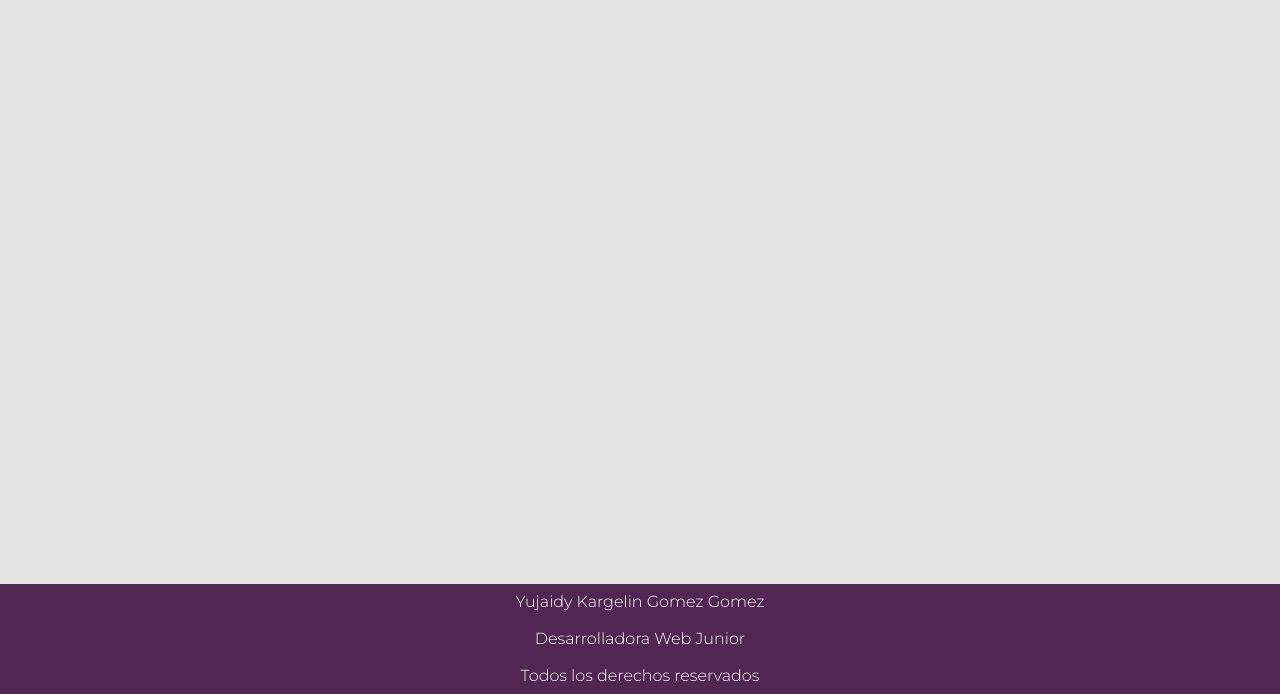
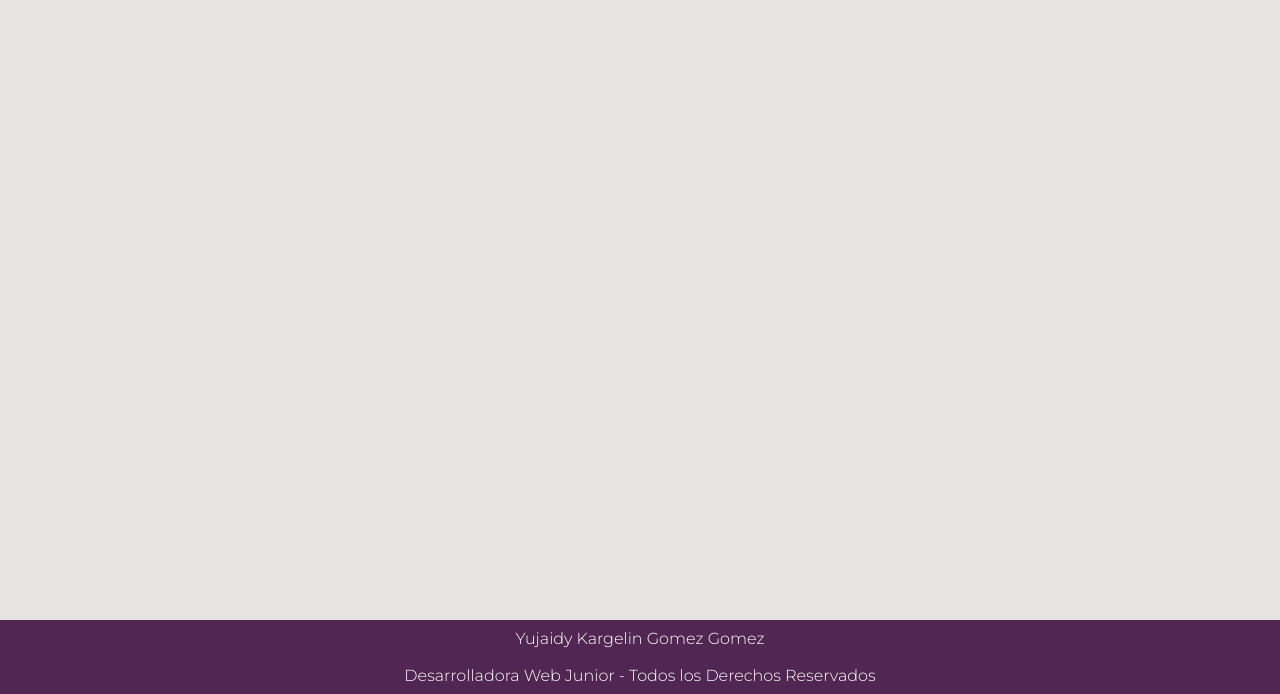
Before and after one commit to karge96/Store-Front, a plain HTML site: page index.html in a window 1280 px wide. Shown: the part 106-800 px from the top of the page. Drawn offline with nearby package versions, Linux system fonts and the light colour scheme.

Commit message:
Update files

```diff
--- a/index.html
+++ b/index.html
@@ -27,11 +27,13 @@
         <!-- Aca se mostraran los resultados traidos de la base de datos -->
         <div class="container pl-5 pr-5" id="container-list"></div>
     </div>
+    <br/>
+    <br/>
+    <br/>
     <!-- footer -->
     <footer>
         <p class="f1">Yujaidy Kargelin Gomez Gomez</p>
-        <p class="f1">Desarrolladora Web Junior</p>
-        <p class="f1">Todos los derechos reservados</p>
+        <p class="f1">Desarrolladora Web Junior - Todos los Derechos Reservados</p>
     </footer>
 
     <script src="./scripts/index.js"></script>
--- a/styles/style.css
+++ b/styles/style.css
@@ -89,7 +89,6 @@ button{
 .contenedor{
     width: 95%;
     margin: 0 auto;
-    padding-bottom: 7rem;
 }
 .container-list{
     height: 100vh;
```
